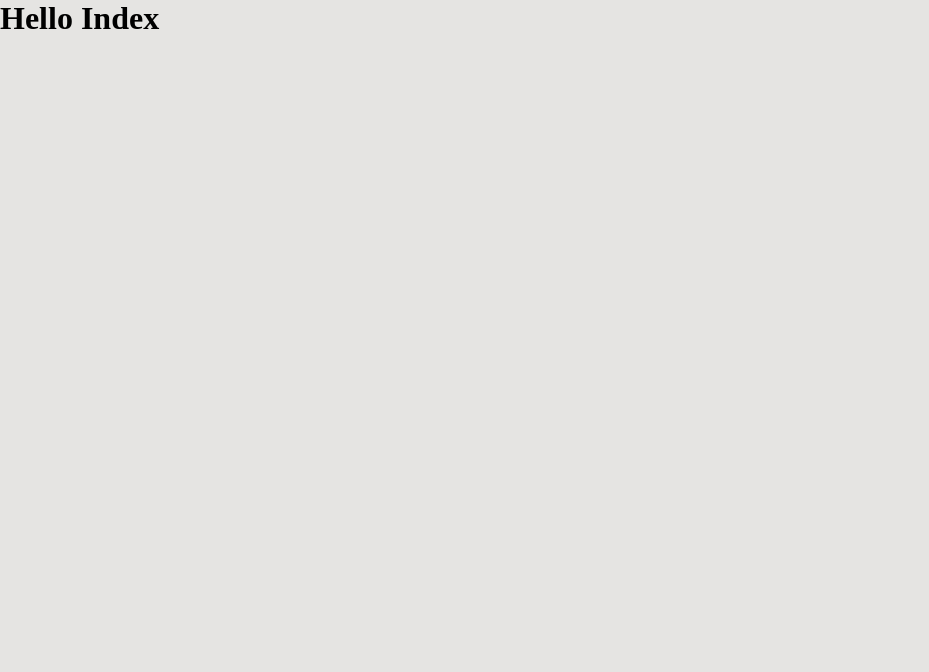
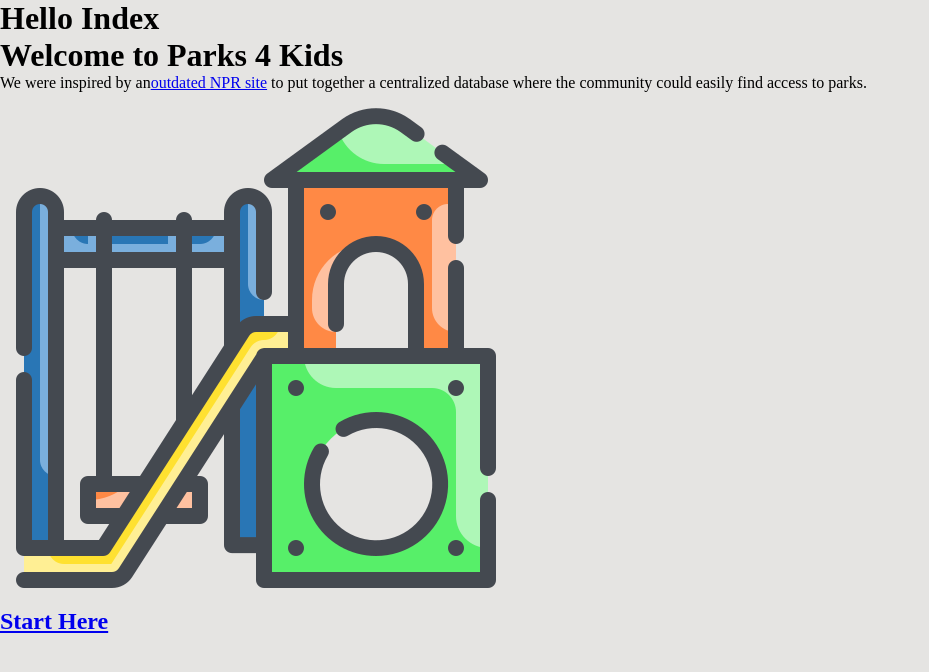
Before and after one commit to ColtonSmith28/playgrounds-4-all-client, a React (Create React App) app: page /welcome in a window 1280 px wide. Shown: the top 672 px of the page, without its empty margins (0-929 px from the left). Built offline with nearby package versions, Linux system fonts and the light colour scheme.

Commit message:
Routing added

```diff
--- a/src/components/WelcomePage/WelcomePage.js
+++ b/src/components/WelcomePage/WelcomePage.js
@@ -1,9 +1,21 @@
 import React from 'react';
+import { NavLink } from 'react-router-dom';
+import logo from '../../assets/images/playground-512.png'
 
 const WelcomePage = () => {
   return (
-    <div>
+    <div className="welcome">
+      <h1 className="welcome__header">Welcome to Parks 4 Kids</h1>
 
+      <p className="welcome__copy">We were inspired by an
+        <a className="welcome__link" href="http://www.playgroundsforeveryone.com/">
+        outdated NPR site</a> to put together a centralized database where the community could easily find access to parks.</p>
+
+      <img className="welcome__logo" src={logo} alt="logo" />
+
+      <NavLink to='/' className="welcome__link">
+        <h2 className='welcome__app'>Start Here</h2>
+      </NavLink>
     </div>
   );
 };
```
Also changed, not shown: src/components/WelcomePage/WelcomePage.scss (added).
